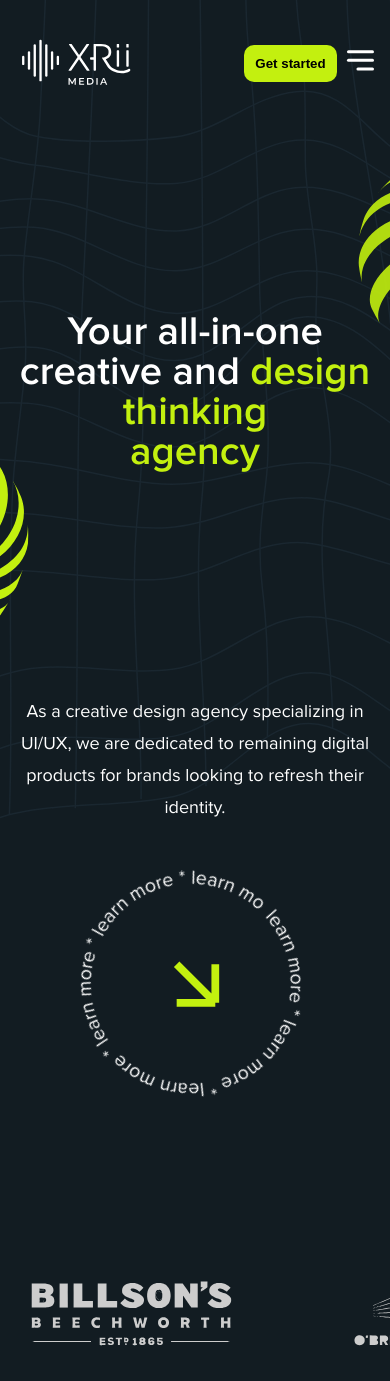
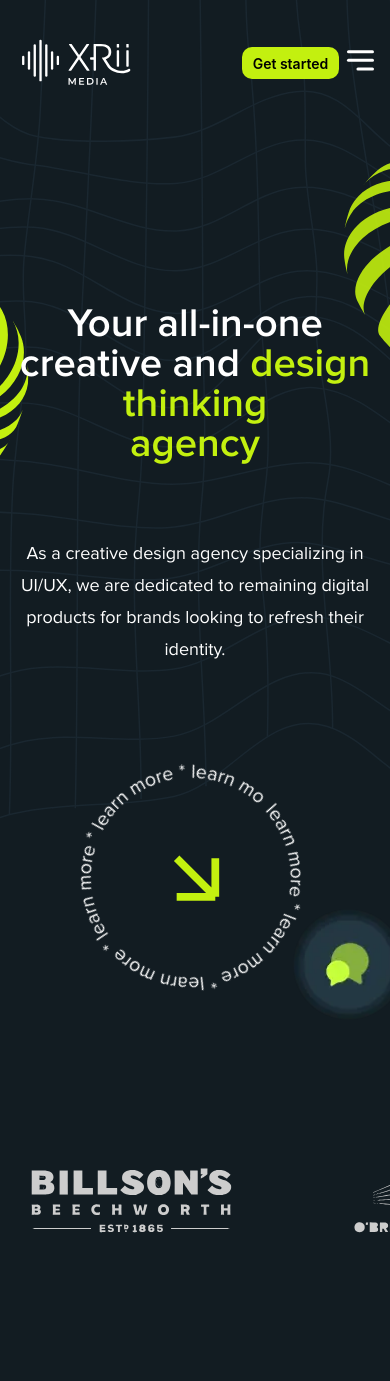
Before and after one commit to olenakorol1708/my-react-app, a React (Vite) app: page / in a window 390 px wide. After the commit the page ends 1280 px from the top, so only its background shows below. Built offline with nearby package versions, Linux system fonts and the light colour scheme.

Commit message:
Changes added

```diff
--- a/src/Components/InfiniteSlider/style.scss
+++ b/src/Components/InfiniteSlider/style.scss
@@ -1,11 +1,12 @@
 .wrapper {
   width: 100%;
-  max-width: 1440px;
+  max-width: 120vw;
   margin-inline: auto;
   position: relative;
-  height: 100px;
-  margin-top: -2rem;
-  overflow: hidden;
+  height: 160px;
+  padding-top: 3rem;
+  padding-bottom: 1rem;
+
 
   @keyframes scrollLeft {
     to {
@@ -24,7 +25,8 @@
     animation-iteration-count: infinite;
 
   }
-    .item1 {
+
+  .item1 {
     animation-delay: calc((30s / 6) * (6 - 1) * -1);
   }
 
--- a/src/Components/Navbar/Navbar.tsx
+++ b/src/Components/Navbar/Navbar.tsx
@@ -1,11 +1,19 @@
 import React, { useState } from 'react';
 import paths from '@/paths/paths';
-import { Link,useNavigate } from 'react-router-dom';
+
+import { Link, useNavigate } from 'react-router-dom';
+
 import Logo from '@/images/XriiLogo/gradient_logo.svg';
 import Burger from '@/images/Homepage/burgerMenu.svg';
+import { Button } from 'antd';
 import './navbar.scss';
 
-const menuLinksConfigs = [
+type MenuLinkConfig = {
+  path: string;
+  name: string;
+};
+
+const menuLinksConfigs: MenuLinkConfig[] = [
   { path: paths.HOME, name: 'Home' },
   { path: paths.CASE, name: 'Case Studies' },
   { path: paths.PRICE, name: 'Pricing' },
@@ -16,9 +24,9 @@ const menuLinksConfigs = [
 const Navbar: React.FC = () => {
   const [isOpen, setIsOpen] = useState<boolean>(false);
   const navigate = useNavigate();
- const handleRegisterClick = ()=>{
-  navigate('/register')
- }
+  const handleRegisterClick = () => {
+    navigate('/register');
+  };
   const toggleMenu = (): void => {
     setIsOpen(prevIsOpen => !prevIsOpen);
   };
@@ -42,8 +50,17 @@ const Navbar: React.FC = () => {
           </ul>
 
           <div className="action_button">
-            <button className="contact-us_button">Contact us</button>
-            <button onClick ={handleRegisterClick} className="get-started_button">Get started</button>
+            <Button
+              type="link"
+              className="contact-us_button"
+              onClick={handleRegisterClick}
+            >
+              Contact us
+            </Button>
+
+            <Button type="text" className="get-started_button">
+              Get started
+            </Button>
           </div>
 
           <div className="burger" onClick={toggleMenu}>
--- a/src/Components/Navbar/navbar.scss
+++ b/src/Components/Navbar/navbar.scss
@@ -1,6 +1,4 @@
 @import '../../Styles/index.scss';
-
-
 
 .header {
   padding: 2rem 0;
@@ -42,6 +40,7 @@ nav {
         padding-bottom: 300px;
         top: 0;
         transition: all 0.3s ease-in;
+        z-index: 10;
       }
     }
 
@@ -84,7 +83,7 @@ nav {
   button {
     margin-left: 2rem;
     margin-right: 2rem;
-    z-index: 10px;
+    z-index: 10;
   }
 }
 
@@ -101,12 +100,13 @@ nav {
   }
 
   &:hover {
-    color: $secondary-color;
-    background-color: rgba(128, 128, 128, 0.667);
+    color: $secondary-color !important;
+    background-color: rgba(128, 128, 128, 0.667) !important;
   }
 }
 
 .get-started_button {
+  position: relative;
   background-color: $secondary-color;
   color: black;
   border: none;
@@ -114,14 +114,14 @@ nav {
   border-radius: 10px;
   cursor: pointer;
   font-weight: 600;
-  z-index: 10px;
+  z-index: 100;
 
   @include media('<=tablet') {
     transform: translateX(10vw);
   }
 
   &:hover {
-    background-color: #1b2c36;
+    background-color: rgba(128, 128, 128, 0.667) !important;
     color: $primary-color;
   }
 }
--- a/src/Components/Showcase/Showcase.tsx
+++ b/src/Components/Showcase/Showcase.tsx
@@ -1,10 +1,19 @@
 import './showcase.scss';
+import message from '@/images/Homepage/message.webp'
 import leftImage from '@/images/Homepage/homepageLeft.svg';
 import rightImage from '@/images/Homepage/homepageRight.svg';
 import titleImage from '@/images/Homepage/titleImg.svg';
 import arrow from '@/images/Homepage/arrow.svg';
 
-const Showcase = () => {
+import { useNavigate } from 'react-router-dom';
+
+
+const Showcase:React.FC= () => {
+  const navigate = useNavigate();
+
+  const handleNavigate = ()=>{
+    navigate('/register')
+  }
   return (
     <section id="showcase">
       <div className="container">
@@ -47,7 +56,12 @@ const Showcase = () => {
               dedicated to remaining digital products for brands looking to
               refresh their identity.
             </p>
+
           </div>
+
+        </div>
+        <div className='message'>
+          <img className = "message-icon" src = {message} alt = "Message-icon" onClick = {handleNavigate} />
         </div>
       </div>
     </section>
--- a/src/Components/Showcase/showcase.scss
+++ b/src/Components/Showcase/showcase.scss
@@ -1,17 +1,20 @@
+@import '../../Styles/index.scss';
 
-$breakpoints: (
-  phone: 320px,
+$breakpoints: (phone: 320px,
   tablet: 768px,
   desktop: 1024px,
 );
 
+.container {
+  margin-bottom: 2rem;
 
   .showcase_wrapper {
     display: flex;
     justify-content: space-between;
     align-items: center;
     height: 70vh;
-  margin-top: -150px;}
+    margin-top: -180px;
+  }
 
 
   .showcase_img {
@@ -20,10 +23,14 @@ $breakpoints: (
 
   .image2 {
     transform: translateY(14%);
+
+    margin-top: 2rem;
+    z-index: 100;
   }
 
   .image1 {
     transform: translateY(40%);
+
   }
 
   .titleImg {
@@ -59,7 +66,9 @@ $breakpoints: (
     justify-content: space-evenly;
     align-items: center;
     transform: translateY(-80%);
-  margin-top: 10rem;
+    margin-top: 5rem;
+
+
   }
 
   .main-arrow_animation {
@@ -101,14 +110,34 @@ $breakpoints: (
   @media (min-width: 1440px) {
     .showcase_content h2 {
       width: 80%;
+      margin: 0 auto;
     }
 
     .image2 {
-    transform: translateX(100%);
+      transform: translateX(5vw);
+
     }
 
     .image1 {
-    transform: translateX(-100%);
+      transform: translateX(-5vw);
+
+    }
+  }
+
+  @media (min-width: 1640px) {
+    .showcase_content h2 {
+      width: 80%;
+      margin: 0 auto;
+    }
+
+    .image2 {
+      transform: translateX(12vw);
+
+    }
+
+    .image1 {
+      transform: translateX(-12vw);
+
     }
   }
 
@@ -222,8 +251,41 @@ $breakpoints: (
 
       .main-arrow_animation {
         order: 1;
-      transform: translateY(100px);
+
         padding-top: 4rem;
       }
     }
   }
+
+  .message {
+    margin-top: -18rem;
+    margin-bottom: 5rem;
+    margin-left: 70vw;
+    animation: pulse 2s infinite;
+    width: auto;
+    height: auto;
+
+  }
+
+  @keyframes pulse {
+    0% {
+      transform: scale(1);
+    }
+
+    50% {
+      transform: scale(1.1);
+    }
+
+    100% {
+      transform: scale(1)
+    }
+  }
+
+  .message-icon {
+    display: none;
+
+    @include media('<=tablet') {
+      display: block;
+    }
+  }
+}
--- a/src/Pages/HomePage/HomePage.tsx
+++ b/src/Pages/HomePage/HomePage.tsx
@@ -1,13 +1,14 @@
 
 import { NetComponent, Showcase, InfiniteSlider } from '../../Components/index';
 
+
 const HomePage = () => {
   return (
-    <>
+    <div style = {{overflow:'hidden'}}>
       <NetComponent />
       <Showcase />
       <InfiniteSlider />
-    </>
+    </div>
   );
 };
 
--- a/src/Pages/RegisterForm/RegisterForm.tsx
+++ b/src/Pages/RegisterForm/RegisterForm.tsx
@@ -56,14 +56,12 @@ const App: React.FC = () => {
   const validateForm = () => {
     let valid = true;
 
-
     if (!/^[\p{L}\d\s._-]+$/u.test(formData.firstName)) {
       setErrorName('Please enter only letters and the field cannot be empty');
       valid = false;
     } else {
       setErrorName(null);
     }
-
 
     if (
       !/^[a-zA-Z0-9._%+-]+@[a-zA-Z0-9.-]+\.[a-zA-Z]{2,}$/.test(
@@ -75,7 +73,6 @@ const App: React.FC = () => {
     } else {
       setErrorEmail(null);
     }
-
 
     if (!/^[\p{L}\d\s,'&()-/:]+$/u.test(formData.companyName)) {
       setErrorCompany('Enter correct company name');
@@ -91,10 +88,8 @@ const App: React.FC = () => {
     if (validateForm()) {
       console.log('Form submitted:', formData);
 
-
       form.resetFields();
       setIsModalVisible(true);
-
     } else {
       console.log('Form contains errors.');
     }
@@ -110,11 +105,12 @@ const App: React.FC = () => {
       [field]: value,
     }));
   };
- const handleModalClose = ()=>{
-  setIsModalVisible(false);
+  const handleModalClose = () => {
+    setIsModalVisible(false);
+  };
+  return (
 
- }
-  return (  <div className={`form ${isModalVisible ? 'blur-background' : ''}`}>
+    <div className={`form ${isModalVisible ? 'blur-background' : ''}`}>
       <div className="contact_us">
         <span className="contact_us_text">Contact</span>
         <span className="contact_us_text">us</span>
@@ -161,7 +157,11 @@ const App: React.FC = () => {
           Submit
         </Button>
       </Form>
-      <ModalWindow isModalVisible={isModalVisible} handleModalClose = {handleModalClose} />
+      <ModalWindow
+        isModalVisible={isModalVisible}
+        handleModalClose={handleModalClose}
+      />
+
     </div>
   );
 };
--- a/src/Pages/RegisterForm/style.scss
+++ b/src/Pages/RegisterForm/style.scss
@@ -1,10 +1,40 @@
 
-.blur-background{
+.blur-background {
+  filter: blur(5px);
+  transition: filter 0.3s ease;
+}
 
-  filter:blur(5px);
-  transition:filter 0.3s ease;
+.form {
+  margin-top: -40px;
+  background-image: url('../../images/Homepage/net.svg');
+  background-position: center;
+  background-size: cover;
+  height: 55vh;
+  position: relative;
+
+  &::before {
+    content: '';
+    position: absolute;
+    top: 0;
+    left: 0;
+    width: 100%;
+    height: 9px;
+    background-image: url('../../images/Homepage/line.svg')
   }
-.form {
+
+  &::after {
+    content: '';
+    position: absolute;
+    bottom: 5;
+    left: 0;
+    width: 100%;
+    height: 9px;
+    background-image: url('../../images/Homepage/line.svg');
+  }
+
+  .contact_us {
+    padding-top: 3rem;
+
     .contact_us_text {
       font-size: 40px;
       padding-right: 1rem;
@@ -14,6 +44,7 @@
 
     .contact_us_text:last-child {
       color: $secondary-color;
+    }
   }
 
   .ant-form {
@@ -44,8 +75,8 @@
       border: 1px solid #d1d0d0;
       font-size: 16px;
       font-family: $main-font;
-      // color: #243843 !important;
-      color:white;
+      color: white;
+      -webkit-text-stroke: 0.6px black;
 
       &::placeholder {
         color: white !important;
--- a/src/main.tsx
+++ b/src/main.tsx
@@ -1,6 +1,5 @@
 import React from 'react';
 import ReactDOM from 'react-dom/client';
-
 import './index.scss';
 import { RouterProvider } from 'react-router-dom';
 import { router } from './Routes/Routes.tsx';
```
Also changed, not shown: src/images/Homepage/line.svg (added), src/images/Homepage/message.webp (added). Lines whose indentation alone changed are shown as unchanged.
